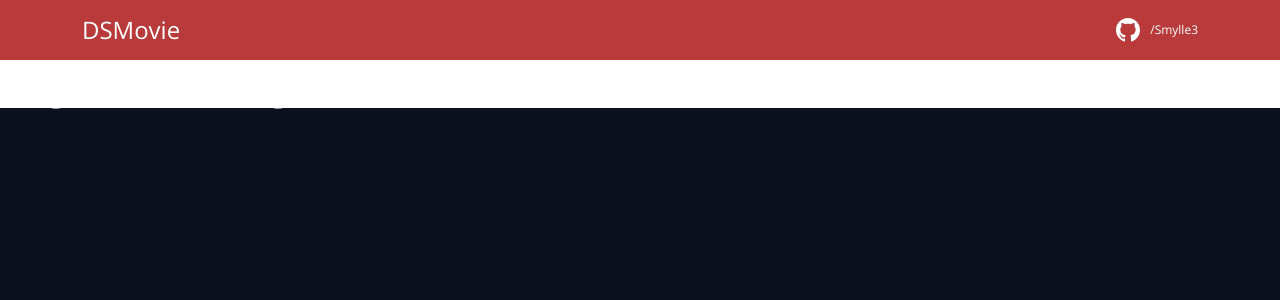
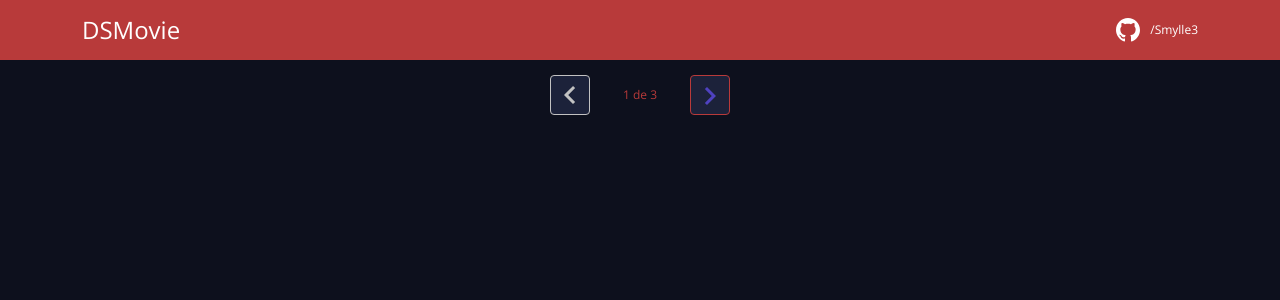
Before and after one commit to Smylle3/dsmovie, a React (Create React App) app in the folder frontend/: page / in a window 1280 px wide. Shown: the top 300 px of the page. Built offline with nearby package versions, Linux system fonts and the light colour scheme.

Commit message:
Pagination layout

```diff
--- /dev/null
+++ b/frontend/src/components/Pagination/index.tsx
@@ -0,0 +1,21 @@
+import { ReactComponent as Arrow } from "assets/img/arrow.svg";
+import "./styles.css";
+
+function Pagination() {
+
+    return (
+        <div className="dsmovie-pagination-container">
+            <div className="dsmovie-pagination-box">
+                <button className="dsmovie-pagination-button" disabled={true} >
+                    <Arrow />
+                </button>
+                <p>{`${1} de ${3}`}</p>
+                <button className="dsmovie-pagination-button" disabled={false} >
+                    <Arrow className="dsmovie-flip-horizontal" />
+                </button>
+            </div>
+        </div>
+    );
+}
+
+export default Pagination;
--- /dev/null
+++ b/frontend/src/components/Pagination/styles.css
@@ -0,0 +1,54 @@
+.dsmovie-pagination-container {
+    padding: 15px 0;
+    display: flex;
+    justify-content: center;
+    align-items: center;
+    background-color: var(--background);
+}
+
+.dsmovie-pagination-box {
+    width: 180px;
+    display: flex;
+    justify-content: space-between;
+    align-items: center;
+}
+
+.dsmovie-pagination-box form {
+    width: 100%;
+    display: flex;
+}
+
+.dsmovie-pagination-button {
+    width: 40px;
+    height: 40px;
+    border-radius: 4px;
+    background-color: var(--background_light);
+    display: flex;
+    justify-content: center;
+    align-items: center;
+    border: 1px solid var(--color-primary);
+    cursor: pointer;
+}
+
+.dsmovie-pagination-button svg {
+    filter: brightness(0) saturate(100%) invert(26%) sepia(19%) saturate(7395%) hue-rotate(234deg) brightness(89%) contrast(92%);
+}
+
+.dsmovie-pagination-button:disabled {
+    border: 1px solid #c2c2c2;
+    cursor: unset;
+}
+
+.dsmovie-pagination-button:disabled svg {
+    filter: none;
+}
+
+.dsmovie-pagination-container p {
+    margin: 0;
+    font-size: 12px;
+    color: var(--color-primary);
+}
+
+.dsmovie-flip-horizontal {
+    transform: rotate(180deg);
+}
--- a/frontend/src/index.css
+++ b/frontend/src/index.css
@@ -2,6 +2,8 @@
 
 :root {
   --color-primary: #b83a3a;
+  --background: #0d101d;
+  --background_light: #1c223a;
 }
 
 * {
--- a/frontend/src/pages/Listing/index.tsx
+++ b/frontend/src/pages/Listing/index.tsx
@@ -1,6 +1,9 @@
+import Pagination from "components/Pagination";
+import "./styles.css";
+
 function Listing() {
     return (
-        <h1>Página de listagem</h1>
+        <Pagination />
     );
 }
 
```
Also changed, not shown: frontend/src/assets/img/arrow.svg (added), frontend/src/pages/Listing/styles.css (added).
